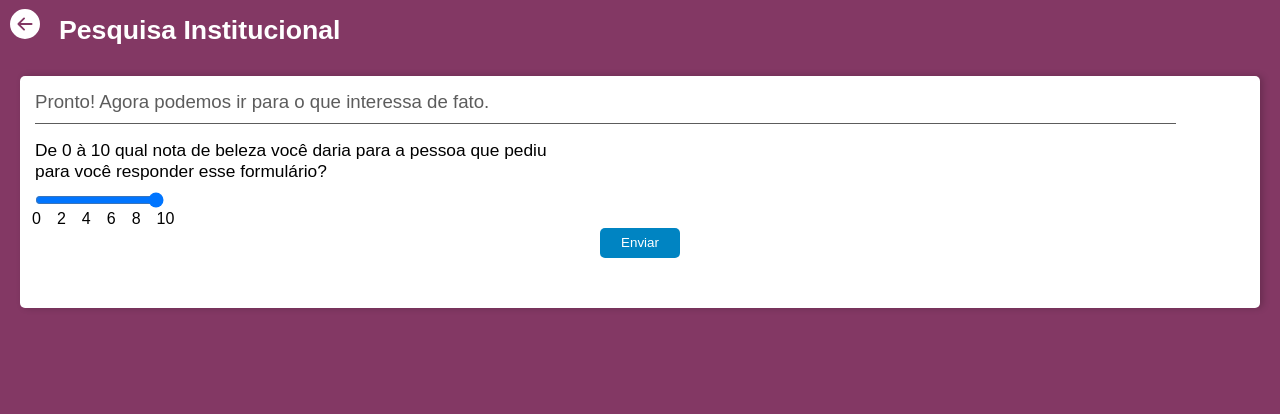
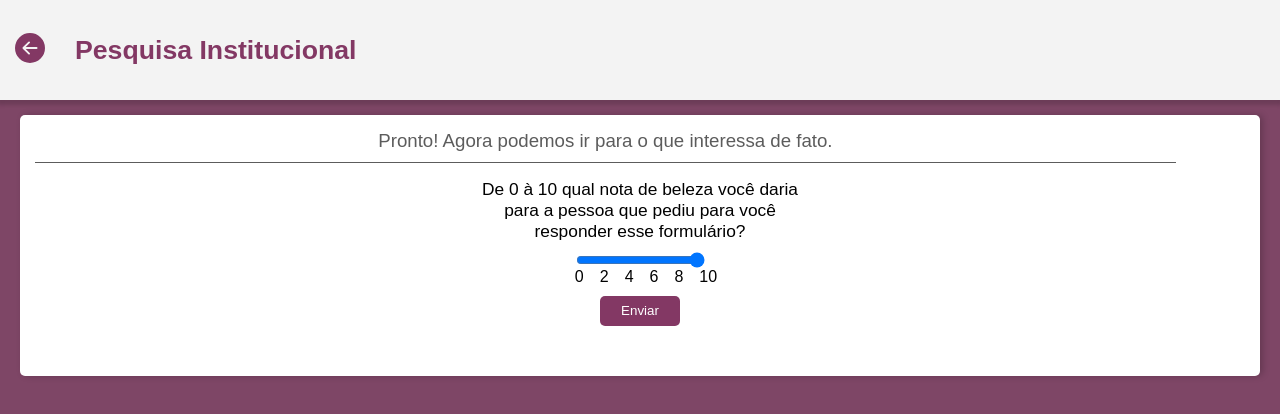
Before and after one commit to Lf-PierreC/Projetos, a plain HTML site: page Em andamento/Pedir Numero/pagina2.html in a window 1280 px wide. Drawn offline with Linux system fonts and the light colour scheme.

Commit message:
Add files via upload

```diff
--- a/Em andamento/Pedir Numero/CSS/style.css
+++ b/Em andamento/Pedir Numero/CSS/style.css
@@ -3,30 +3,38 @@
 
 body {
     margin: 0px;
-    background-color: #833864;
+    background-color: #7e4666;
 }
 
 header {
-    color: white;
+    display: flex;
+    align-items: center;
+    height: 100px;
+    background-color: #f3f3f3;
+    margin-bottom: 15px;
+    box-shadow: 0px 2px 4px 3px rgba(0, 0, 0, 0.15) ;
 }
 
-.bi-arrow-left-circle-fill{
-    color: white;
+#seta-voltar svg{
+    color: #833864;
     width: 30px;
     height: 30px;
-    display: inline-block;
-    margin-left: 10px;
-    margin-top: auto;
+    padding: 15px;
 }
 
-header h1 {
+h1#index {
     font: bold 20pt arial;
-    color: white;
+    color: #833864;
     text-align: center;
+    padding: 15px;
     margin: auto;
+}
+
+h1#pag2 {
+    font: bold 20pt arial;
+    color: #833864;
+    text-align: center;
     padding: 15px;
-    display: inline-block;
-    text-align: center;
 }
 
 div.conteudo {
@@ -37,26 +45,36 @@ div.conteudo {
     padding-bottom: 50px;
     background-color: white;
     border-radius: 5px;
+    align-items: center;
 }
 
 div.conteudo p {
     width: 92%;
-    border-bottom: 1px solid #5c5c5c;
+    border-bottom: 1px solid white;
     padding: 10px;
     padding-top: 15px;
     padding-left: 0px;
     margin: 15px;
     margin-top: 0px;
-    font: normal 12pt arial;
-    color: #5c5c5c;
+    font: normal 13pt arial;
+    color: #7e4666;
+    text-align: center;
+
+}
+
+#container-range {
+    margin: auto;
+    text-align: center;
+    margin-bottom: 10px;
 }
 
 
 div.conteudo label {
     font: normal 13pt arial;
     display: block;
-    padding-left: 15px;
     margin-top: 15px;
+    text-align: center;
+    margin: 10px;
 }
 
 div.conteudo input {
@@ -65,11 +83,19 @@ div.conteudo input {
     display: block;
     border-width: 1px;
     border-color: #c9c9c9;
+    background-color: white;
+    border-radius: 5px;
+    margin: auto;
 }
 
 span {
     margin-left: 12px;
     font-family: Arial, Helvetica, sans-serif;
+    text-align: center;
+}
+
+#nivel{
+    margin: auto;
 }
 
 a {
@@ -83,23 +109,27 @@ h2 {
     margin-left: 15px;
     padding: 15px 0px 10px 0px;
     border-bottom: 1px solid #5c5c5c;
+    text-align: center;
 }
 
-button {
-    background-color: rgb(0, 132, 194);
+button{
+    background-color: #833864;
     color: white;
     border: none;
     border-radius: 5px;
     width: 80px;
     height: 30px;
     display: block;
-    margin-top: 80px;
     margin: auto;
+}
+
+#prosseguir {
+    margin-top: 20px;
 }
 
 button:hover {
     transition: 0.2s;
-    background-color: rgb(6, 73, 104);
+    background-color: #55203f;
 }
 
 #mensagemAgradecimento {
--- a/Em andamento/Pedir Numero/function.js
+++ b/Em andamento/Pedir Numero/function.js
@@ -62,3 +62,17 @@ function gerarArquivo() {
     }
 
 }
+
+function validar() {
+    let nome = document.getElementById('nome').value
+    let numero = document.getElementById('numero').value
+    let insta = document.getElementById('insta').value
+
+    if (nome == '' || numero == '' || insta == ''){
+        document.getElementById('mensagemIncorreta').style.display = 'block'
+    } else {
+        window.location.href = 'pagina2.html'
+    }
+
+
+}
--- a/Em andamento/Pedir Numero/pagina2.html
+++ b/Em andamento/Pedir Numero/pagina2.html
@@ -7,11 +7,13 @@
     <link rel="stylesheet" href="CSS/style.css">
 </head>
 <header>
+    <div id="seta-voltar">
     <a href="index.html"><svg xmlns="http://www.w3.org/2000/svg" width="16" height="16" fill="currentColor" class="bi-arrow-left-circle-fill" viewBox="0 0 16 16">
         <path d="M8 0a8 8 0 1 0 0 16A8 8 0 0 0 8 0m3.5 7.5a.5.5 0 0 1 0 1H5.707l2.147 2.146a.5.5 0 0 1-.708.708l-3-3a.5.5 0 0 1 0-.708l3-3a.5.5 0 1 1 .708.708L5.707 7.5z"/>
       </svg>
     </a>
-    <h1>Pesquisa Institucional</h1>
+    </div>
+    <h1 id="pag2">Pesquisa Institucional</h1>
 </header>
 <body>
     <div class="conteudo">
@@ -19,15 +21,17 @@
         <form>
 
 
-                <label for="nivel">De 0 à 10 qual nota de beleza você daria para a pessoa que pediu <br>para você responder esse formulário? </label>
+                <label for="nivel">De 0 à 10 qual nota de beleza você daria <br>para a pessoa que pediu para você<br> responder esse formulário? </label>
 
                 <input type="range" id="nivel" min="0" max="10" step="2" value="20" oninput="exibirMensagem()" required>
+                <div id="container-range">
                 <span class="valor-label">0</span>
                 <span class="valor-label" style="left: 20%;">2</span>
                 <span class="valor-label" style="left: 40%;">4</span>
                 <span class="valor-label" style="left: 60%;">6</span>
                 <span class="valor-label" style="left: 80%;">8</span>
                 <span class="valor-label" style="left: 100%;">10</span>
+                </div>
 
                 <div id="mensagemCorreta" style="display: none;">
                     <h4>Boaa! Resposta correta!</h4>
```
Also changed, not shown: Em andamento/Pedir Numero/index.html (+10 -6 lines).
